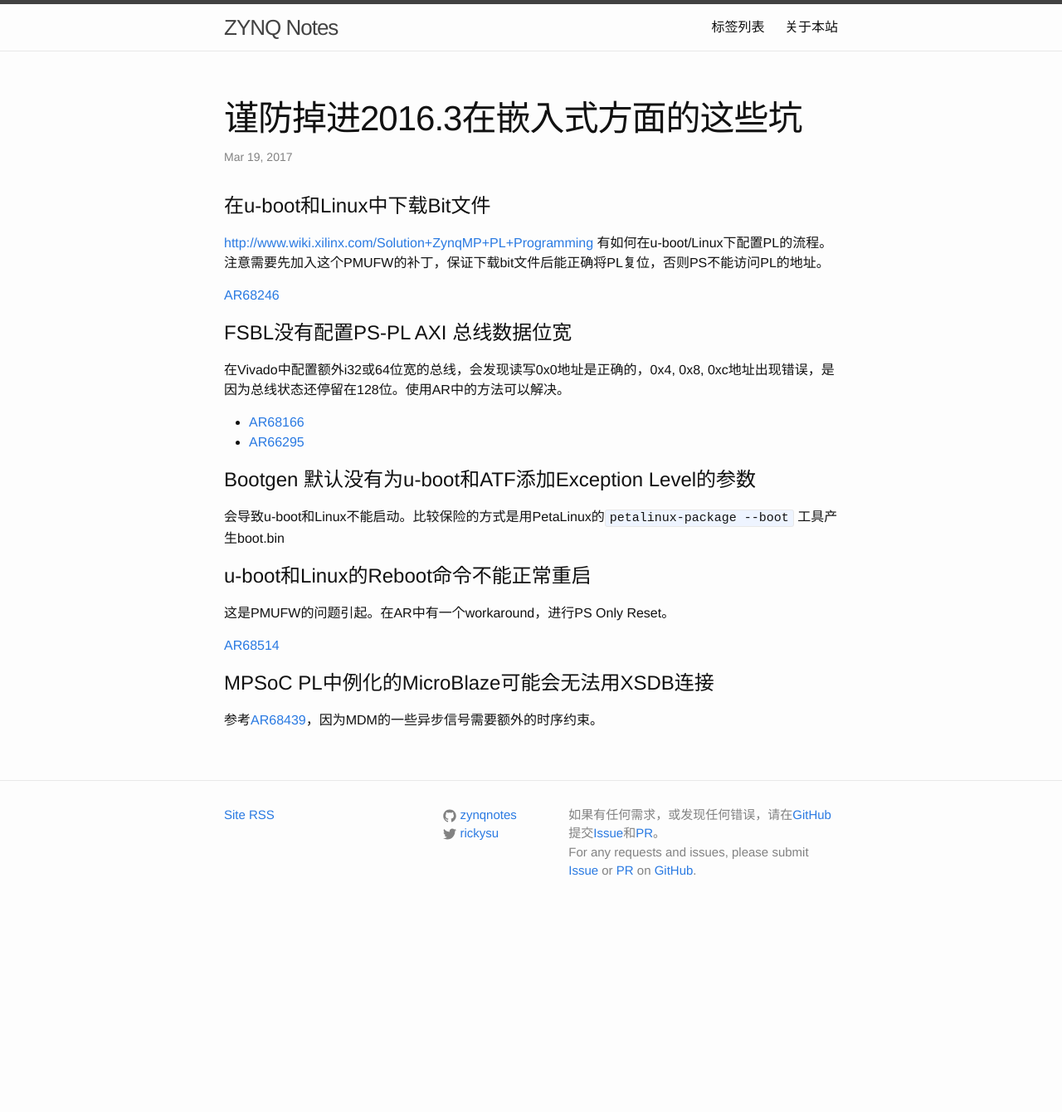
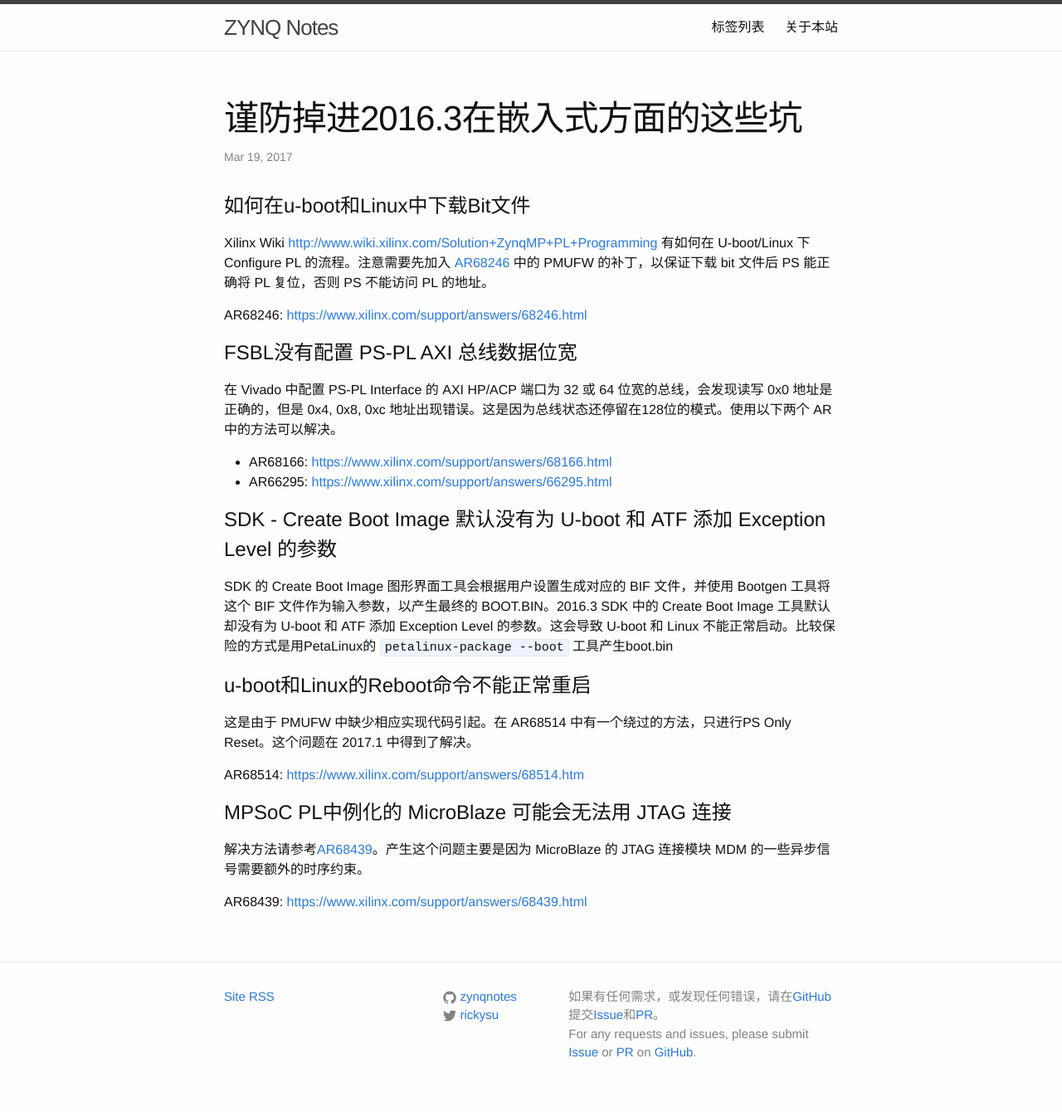
Before and after one commit to zynqnotes/zynqnotes.github.io, a Jekyll site: the page built from _posts/2017-03-19-vivado-2016.3-pitfalls.md, in a window 1280 px wide. Shown: the whole page at 83% size. Built offline with Jekyll 4.4.1, drawn with Linux system fonts in a browser that asks for light colours; before the commit the page ends 1121 px from its top, so only the background shows below that.

Commit message:
add more details and improved format

```diff
--- a/_posts/2017-03-19-vivado-2016.3-pitfalls.md
+++ b/_posts/2017-03-19-vivado-2016.3-pitfalls.md
@@ -9,25 +9,31 @@
 - FSBL
 - u-boot
 ---
-# 在u-boot和Linux中下载Bit文件
+# 如何在u-boot和Linux中下载Bit文件
 
-[http://www.wiki.xilinx.com/Solution+ZynqMP+PL+Programming](http://www.wiki.xilinx.com/Solution+ZynqMP+PL+Programming) 有如何在u-boot/Linux下配置PL的流程。注意需要先加入这个PMUFW的补丁，保证下载bit文件后能正确将PL复位，否则PS不能访问PL的地址。
+Xilinx Wiki [http://www.wiki.xilinx.com/Solution+ZynqMP+PL+Programming](http://www.wiki.xilinx.com/Solution+ZynqMP+PL+Programming) 有如何在 U-boot/Linux 下 Configure PL 的流程。注意需要先加入 [AR68246](https://www.xilinx.com/support/answers/68246.html) 中的 PMUFW 的补丁，以保证下载 bit 文件后 PS 能正确将 PL 复位，否则 PS 不能访问 PL 的地址。
 
-[AR68246](https://www.xilinx.com/support/answers/68246.html)
+AR68246: [https://www.xilinx.com/support/answers/68246.html](https://www.xilinx.com/support/answers/68246.html)
 
-# FSBL没有配置PS-PL AXI 总线数据位宽
-在Vivado中配置额外i32或64位宽的总线，会发现读写0x0地址是正确的，0x4, 0x8, 0xc地址出现错误，是因为总线状态还停留在128位。使用AR中的方法可以解决。
+# FSBL没有配置 PS-PL AXI 总线数据位宽
 
-- [AR68166](https://www.xilinx.com/support/answers/68166.html)
-- [AR66295](https://www.xilinx.com/support/answers/66295.html)
+在 Vivado 中配置 PS-PL Interface 的 AXI HP/ACP 端口为 32 或 64 位宽的总线，会发现读写 0x0 地址是正确的，但是 0x4, 0x8, 0xc 地址出现错误。这是因为总线状态还停留在128位的模式。使用以下两个 AR 中的方法可以解决。
 
-# Bootgen 默认没有为u-boot和ATF添加Exception Level的参数
-会导致u-boot和Linux不能启动。比较保险的方式是用PetaLinux的`petalinux-package --boot` 工具产生boot.bin
+- AR68166: [https://www.xilinx.com/support/answers/68166.html](https://www.xilinx.com/support/answers/68166.html)
+- AR66295: [https://www.xilinx.com/support/answers/66295.html](https://www.xilinx.com/support/answers/66295.html)
+
+# SDK - Create Boot Image 默认没有为 U-boot 和 ATF 添加 Exception Level 的参数
+
+SDK 的 Create Boot Image 图形界面工具会根据用户设置生成对应的 BIF 文件，并使用 Bootgen 工具将这个 BIF 文件作为输入参数，以产生最终的 BOOT.BIN。2016.3 SDK 中的 Create Boot Image 工具默认却没有为 U-boot 和 ATF 添加 Exception Level 的参数。这会导致 U-boot 和 Linux 不能正常启动。比较保险的方式是用PetaLinux的 `petalinux-package --boot` 工具产生boot.bin
 
 # u-boot和Linux的Reboot命令不能正常重启
-这是PMUFW的问题引起。在AR中有一个workaround，进行PS Only Reset。
 
-[AR68514](https://www.xilinx.com/support/answers/68514.html)
+这是由于 PMUFW 中缺少相应实现代码引起。在 AR68514 中有一个绕过的方法，只进行PS Only Reset。这个问题在 2017.1 中得到了解决。
 
-# MPSoC PL中例化的MicroBlaze可能会无法用XSDB连接
-参考[AR68439](https://www.xilinx.com/support/answers/68439.html)，因为MDM的一些异步信号需要额外的时序约束。
+AR68514: [https://www.xilinx.com/support/answers/68514.htm](https://www.xilinx.com/support/answers/68514.html)
+
+# MPSoC PL中例化的 MicroBlaze 可能会无法用 JTAG 连接
+
+解决方法请参考[AR68439](https://www.xilinx.com/support/answers/68439.html)。产生这个问题主要是因为 MicroBlaze 的 JTAG 连接模块 MDM 的一些异步信号需要额外的时序约束。
+
+AR68439: [https://www.xilinx.com/support/answers/68439.html](https://www.xilinx.com/support/answers/68439.html)
```
